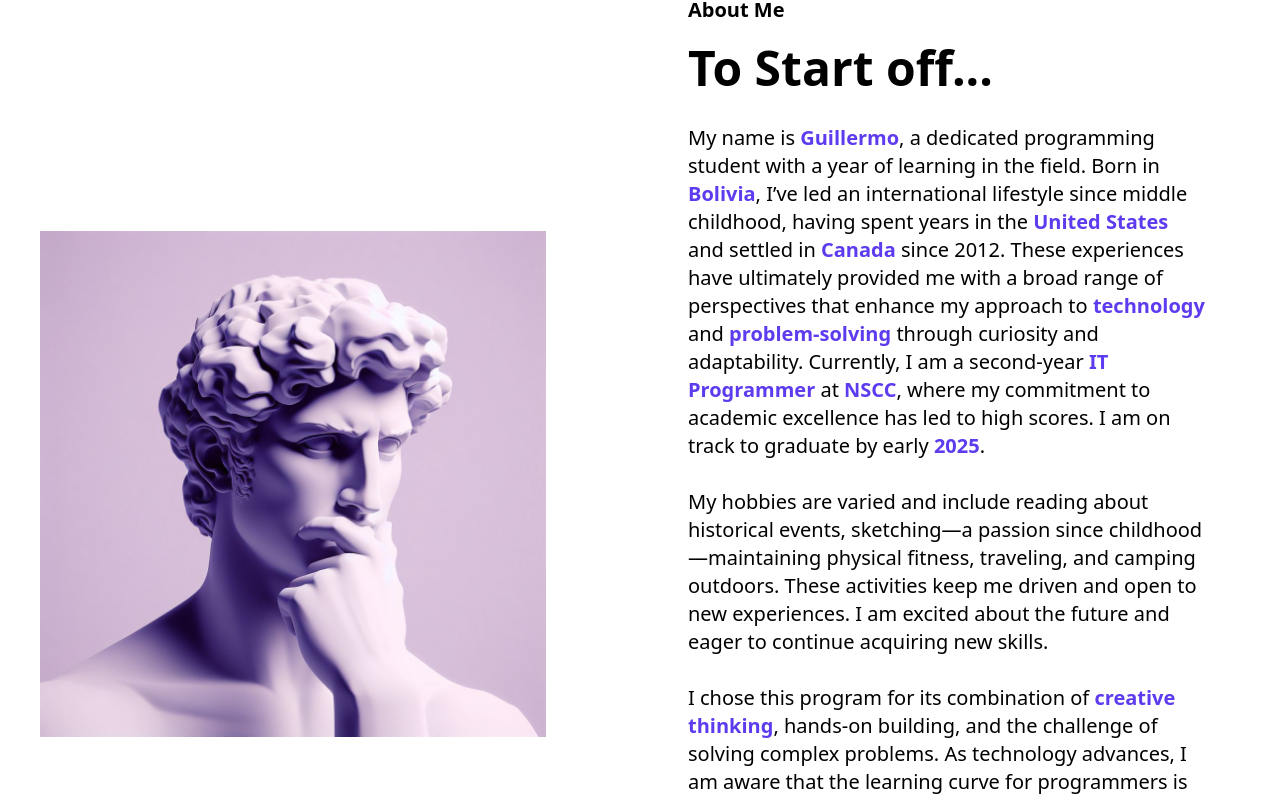
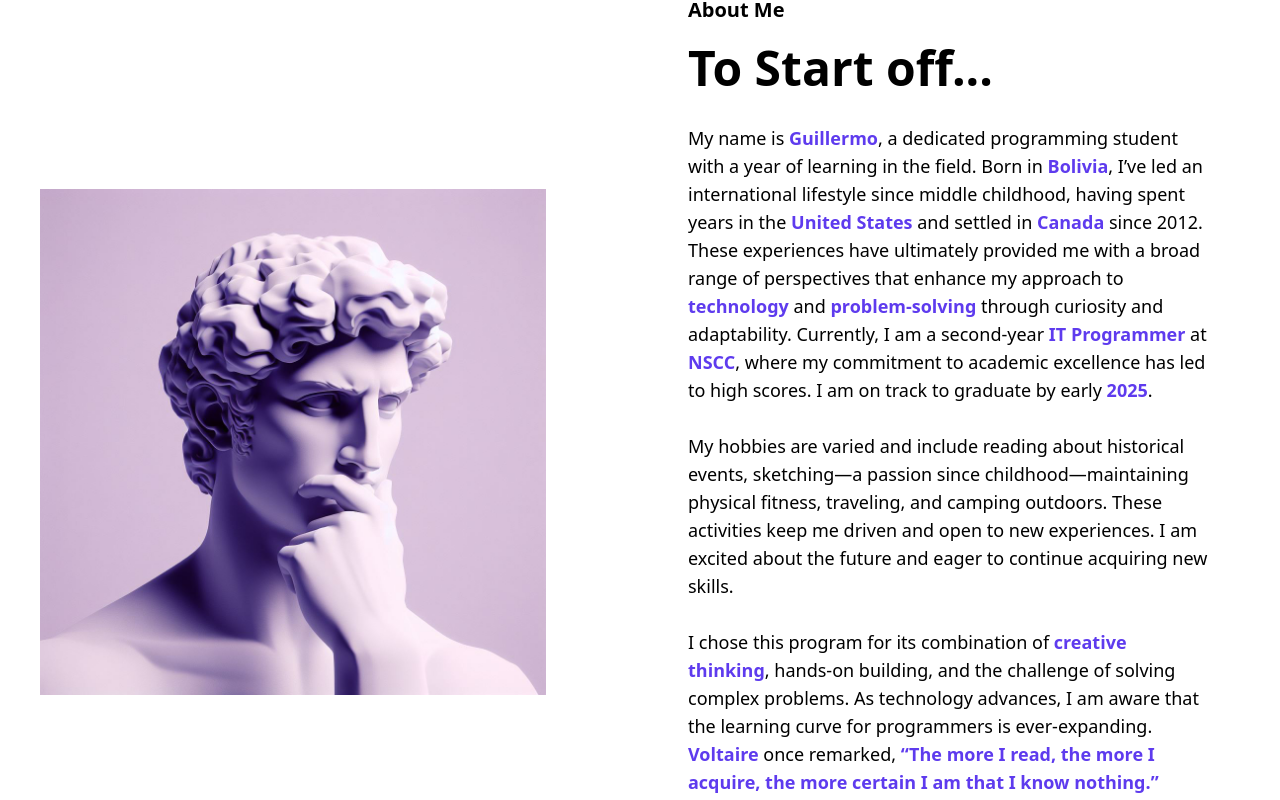
Before and after one commit to GuilleJI/react-portfolio-guillermo, a React (Vite) app: page / in a window 1280 px wide. Shown: the part 940-1740 px from the top of the page. Built offline with nearby package versions, Linux system fonts and the light colour scheme.

Commit message:
font-size modified

```diff
--- a/src/components/About.jsx
+++ b/src/components/About.jsx
@@ -11,7 +11,7 @@ const About = () => {
                 <div className='sm:w-1/2'>
                     <p className='text-xl font-semibold mb-5'>About Me</p>
                     <h2 className='md:text-5xl text-4xl font-bold'>To Start off...</h2>
-                    <p className=' text-xl mt-8 md:pr-8 mb-8'>
+                    <p className=' text-lg mt-8 md:pr-8 mb-8'>
                     My name is <strong className="text-primary">Guillermo</strong>, a dedicated programming student with a year of learning in the field.
                     Born in <strong className="text-primary">Bolivia</strong>, I’ve led an international lifestyle since middle childhood, having spent years in the <strong className="text-primary">United States</strong> and settled in <strong className="text-primary">Canada</strong> since 2012.
                     These experiences have ultimately provided me with a broad range of perspectives that enhance my approach to <strong className="text-primary">technology</strong> and <strong className="text-primary">problem-solving</strong> through curiosity and adaptability.
```
